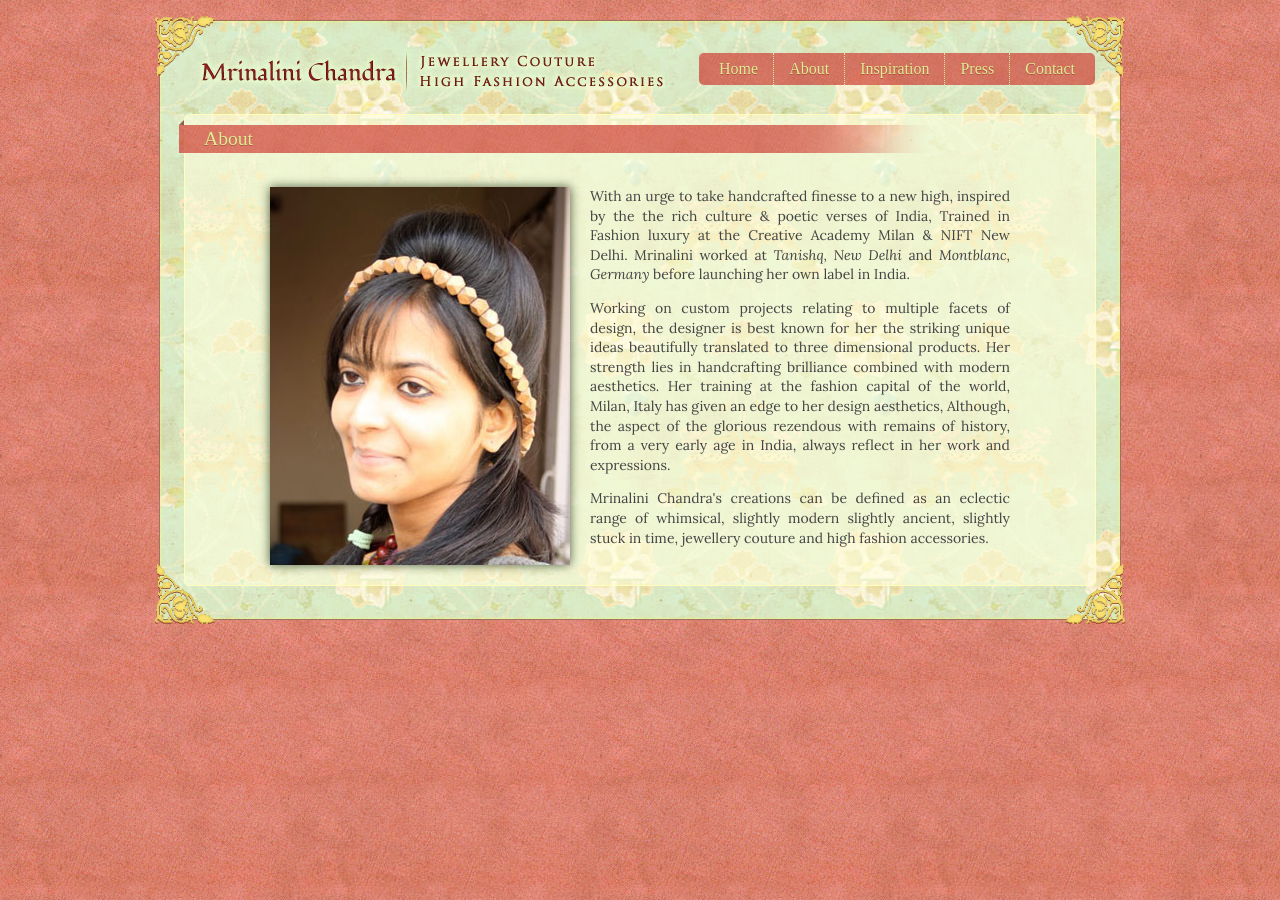
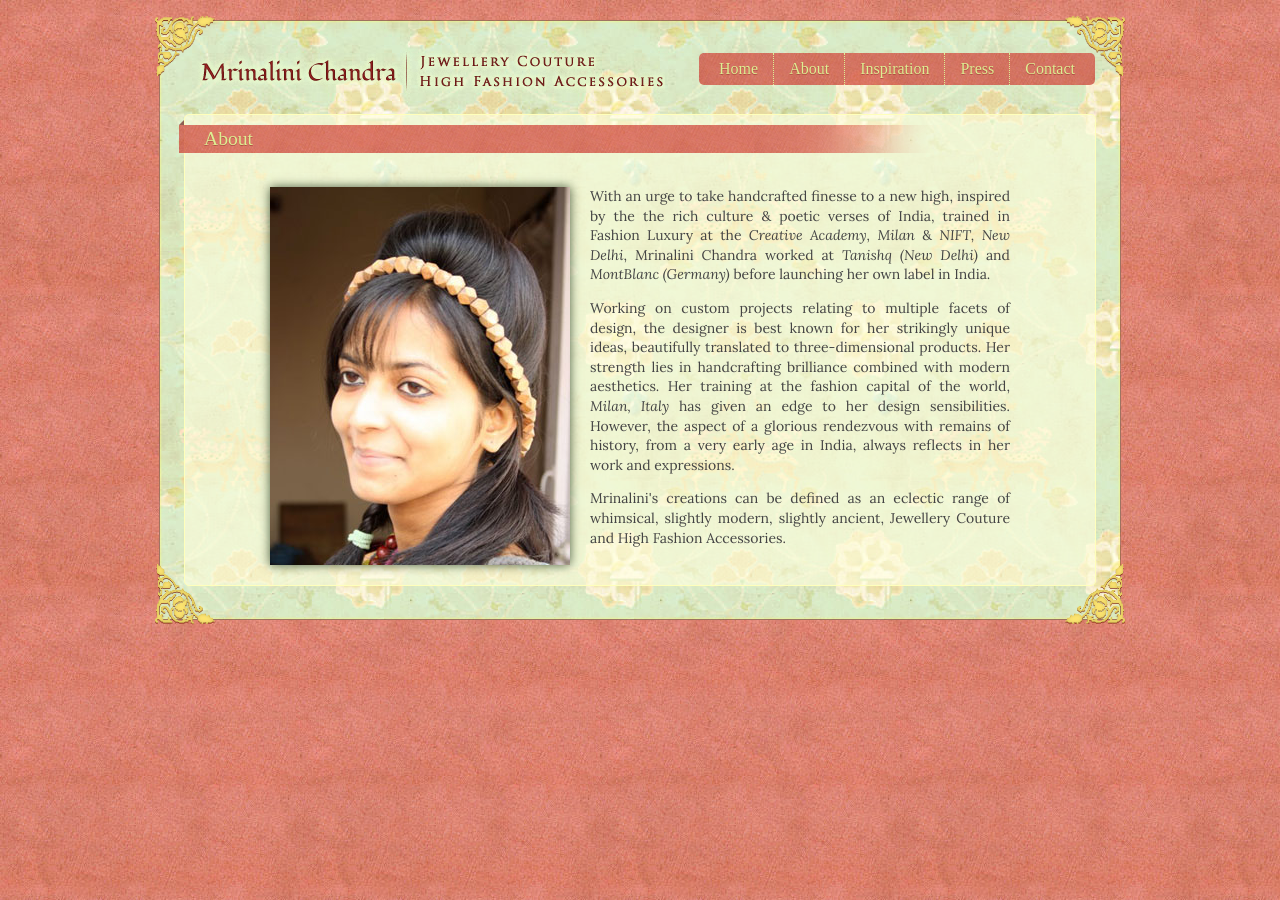
Before and after one commit to mrinalini/mrinalini.github.com, a Jekyll site: the page built from about.html, in a window 1280 px wide. Built offline with Jekyll 4.4.1, drawn with Linux system fonts in a browser that asks for light colours; nearby versions of some CDN libraries; some web fonts are replaced.

Commit message:
Proofread the text for inspiration and about.

```diff
--- a/about.html
+++ b/about.html
@@ -9,21 +9,21 @@ title: About
     <div id="about-description">
     <p>
       With an urge to take handcrafted finesse to a new high, inspired by the the rich
-      culture &amp; poetic verses of India, Trained in Fashion luxury at the Creative Academy
-      Milan &amp; NIFT New Delhi. Mrinalini worked at <em>Tanishq, New Delhi</em> and <em>Montblanc, Germany</em>
-      before launching her own label in India.
+      culture &amp; poetic verses of India, trained in Fashion Luxury at the <em>Creative Academy,
+      Milan</em> &amp; <em>NIFT, New Delhi</em>, Mrinalini Chandra worked at <em>Tanishq (New Delhi)</em>
+      and <em>MontBlanc (Germany)</em> before launching her own label in India.
     </p>
     <p>
       Working on custom projects relating to multiple facets of design, the designer is best known
-      for her the striking unique ideas beautifully translated to three dimensional products.
+      for her strikingly unique ideas, beautifully translated to three-dimensional products.
       Her strength lies in handcrafting brilliance combined with modern aesthetics. Her training at the
-      fashion capital of the world, Milan, Italy has given an edge to her design aesthetics,
-      Although, the aspect of the glorious rezendous with remains of history, from a very early
-      age in India, always reflect in her work and expressions.
+      fashion capital of the world, <em>Milan, Italy</em> has given an edge to her design sensibilities.
+      However, the aspect of a glorious rendezvous with remains of history, from a very early
+      age in India, always reflects in her work and expressions.
     </p>
     <p>
-      Mrinalini Chandra's creations can be defined as an eclectic range of whimsical, slightly
-      modern slightly ancient, slightly stuck in time, jewellery couture and high fashion accessories.
+      Mrinalini's creations can be defined as an eclectic range of whimsical, slightly
+      modern, slightly ancient, Jewellery Couture and High Fashion Accessories.
     </p>
     <div class="clearfix"></div>
   </div>
```
Also changed, not shown: inspiration.html (+7 -8 lines).
